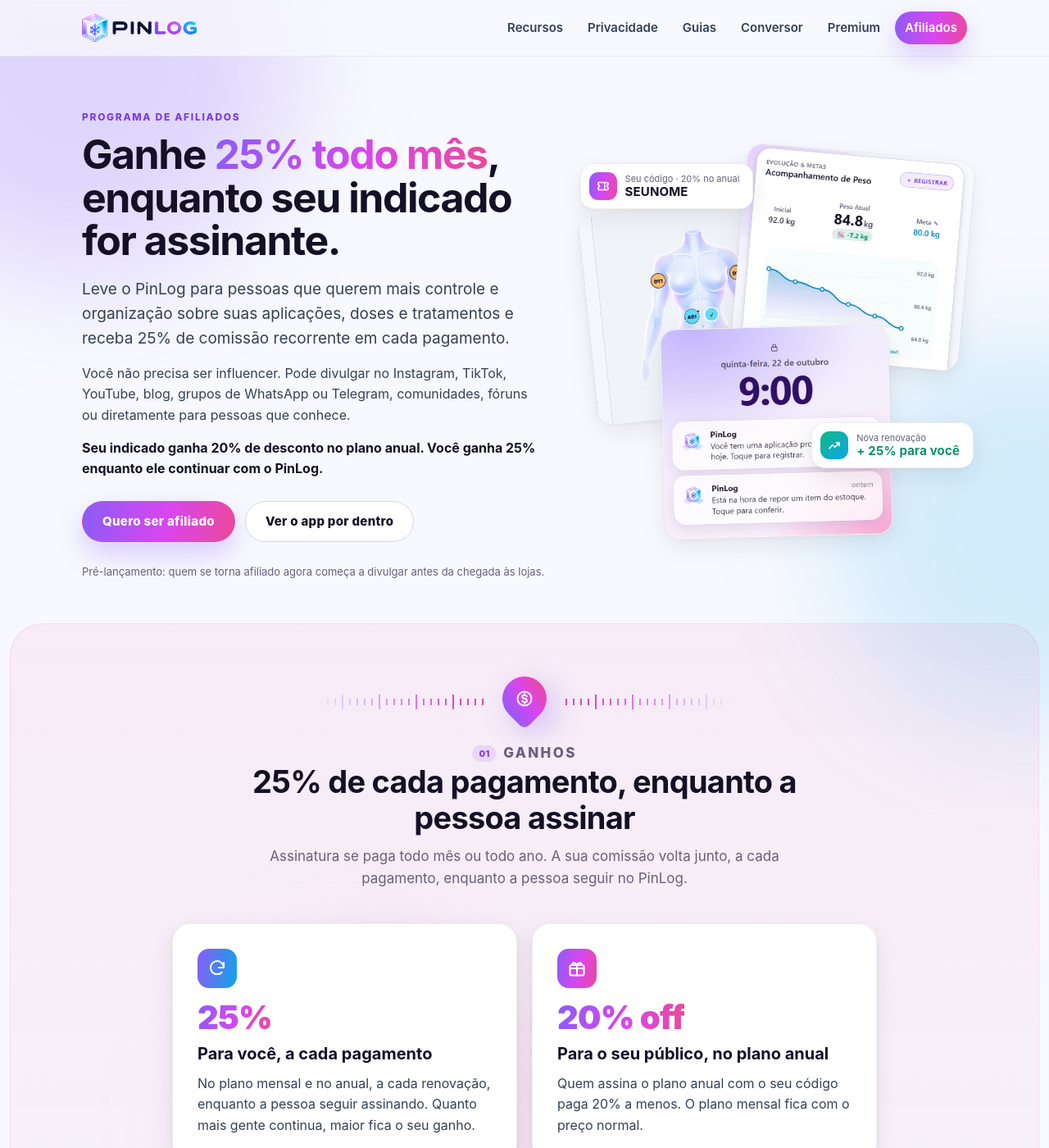
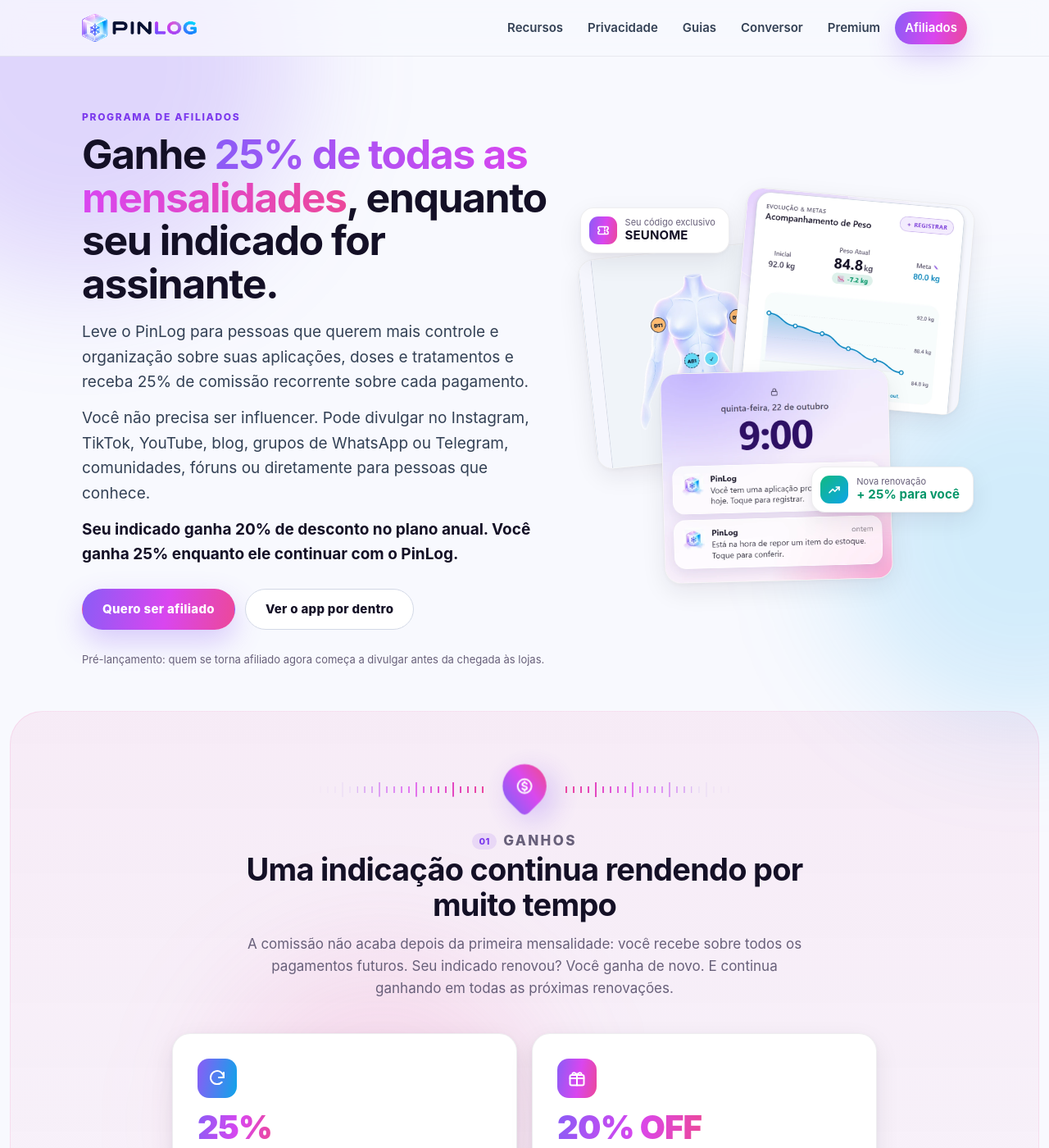
Before and after one commit to klvnblst/pinlog-site, a Jekyll site: the page built from afiliados.html, in a window 1280 px wide and 1400 px high. Shown: the whole window at 82% size. Built offline with Jekyll 4.4.1, drawn with Linux system fonts in a browser that asks for light colours; some of the changed text lies outside the part shown.

Commit message:
Afiliados: novo título e textos de Ganhos, simulador por novos assinantes ao mês acumulando 12 meses, sem o aviso do código e parágrafos do topo com o mesmo tamanho no computador

```diff
--- a/afiliados.html
+++ b/afiliados.html
@@ -13,10 +13,10 @@
   <div class="container hero-grid">
     <div>
       <p class="eyebrow">Programa de afiliados</p>
-      <h1>Ganhe <span class="gradient-text">25% todo mês</span>, enquanto seu indicado for assinante.</h1>
+      <h1>Ganhe <span class="gradient-text">25% de todas as mensalidades</span>, enquanto seu indicado for assinante.</h1>
       <p class="lead">
         Leve o PinLog para pessoas que querem mais controle e organização sobre suas aplicações, doses e tratamentos e
-        receba 25% de comissão recorrente em cada pagamento.
+        receba 25% de comissão recorrente sobre cada pagamento.
       </p>
       <p class="aff-lead-more">
         Você não precisa ser influencer. Pode divulgar no Instagram, TikTok, YouTube, blog, grupos de WhatsApp ou
@@ -36,7 +36,7 @@
       <img class="shot-a" src="{{ '/assets/img/recursos/mapa.webp' | relative_url }}" width="780" height="720" alt="" decoding="async" />
       <img class="shot-b" src="{{ '/assets/img/recursos/peso.webp' | relative_url }}" width="780" height="720" alt="" decoding="async" />
       <img class="shot-c" src="{{ '/assets/img/recursos/lembretes.webp' | relative_url }}" width="780" height="720" alt="" decoding="async" />
-      <span class="aff-chip chip-code"><span class="aff-chip-icon"><svg viewBox="0 0 24 24" fill="none" stroke="currentColor" stroke-width="2.2" stroke-linecap="round" stroke-linejoin="round"><path d="M4 7.5A1.5 1.5 0 0 1 5.5 6h13A1.5 1.5 0 0 1 20 7.5V10a2 2 0 0 0 0 4v2.5a1.5 1.5 0 0 1-1.5 1.5h-13A1.5 1.5 0 0 1 4 16.5V14a2 2 0 0 0 0-4z"/><path d="M14.5 6.5v2M14.5 11v2M14.5 15.5v2"/></svg></span><span><small>Seu código · 20% no anual</small><strong>SEUNOME</strong></span></span>
+      <span class="aff-chip chip-code"><span class="aff-chip-icon"><svg viewBox="0 0 24 24" fill="none" stroke="currentColor" stroke-width="2.2" stroke-linecap="round" stroke-linejoin="round"><path d="M4 7.5A1.5 1.5 0 0 1 5.5 6h13A1.5 1.5 0 0 1 20 7.5V10a2 2 0 0 0 0 4v2.5a1.5 1.5 0 0 1-1.5 1.5h-13A1.5 1.5 0 0 1 4 16.5V14a2 2 0 0 0 0-4z"/><path d="M14.5 6.5v2M14.5 11v2M14.5 15.5v2"/></svg></span><span><small>Seu código exclusivo</small><strong>SEUNOME</strong></span></span>
       <span class="aff-chip chip-earn"><span class="aff-chip-icon"><svg viewBox="0 0 24 24" fill="none" stroke="currentColor" stroke-width="2.2" stroke-linecap="round" stroke-linejoin="round"><path d="M4 17 9.5 11.5l3.5 3.5L20 8"/><path d="M15 8h5v5"/></svg></span><span><small>Nova renovação</small><strong>+ 25% para você</strong></span></span>
     </div>
   </div>
@@ -48,43 +48,37 @@
     <div class="chapter" aria-hidden="true"><span class="chapter-line"></span><span class="chapter-pin"><svg viewBox="0 0 24 24" fill="none" stroke="currentColor" stroke-width="2" stroke-linecap="round" stroke-linejoin="round" aria-hidden="true"><circle cx="12" cy="12" r="8.5"/><path d="M14.8 9.2c-.5-.9-1.6-1.4-2.8-1.4-1.6 0-2.8.9-2.8 2.1 0 2.8 5.8 1.5 5.8 4.3 0 1.2-1.3 2.1-3 2.1-1.3 0-2.4-.6-2.9-1.5M12 6.3v1.5M12 16.6v1.3"/></svg></span><span class="chapter-line"></span></div>
     <div class="section-head">
       <p class="eyebrow"><span class="chapter-num" aria-hidden="true">01</span>Ganhos</p>
-      <h2>25% de cada pagamento, enquanto a pessoa assinar</h2>
-      <p>Assinatura se paga todo mês ou todo ano. A sua comissão volta junto, a cada pagamento, enquanto a pessoa seguir no PinLog.</p>
+      <h2>Uma indicação continua rendendo por muito tempo</h2>
+      <p>A comissão não acaba depois da primeira mensalidade: você recebe sobre todos os pagamentos futuros. Seu indicado renovou? Você ganha de novo. E continua ganhando em todas as próximas renovações.</p>
     </div>
     <div class="earn-grid">
       <div class="card earn-card">
         <span class="icon cool"><svg viewBox="0 0 24 24" fill="none" stroke="currentColor" stroke-width="2" stroke-linecap="round" stroke-linejoin="round" aria-hidden="true"><path d="M20 11a8 8 0 1 0-2.3 5.7"/><path d="M20 5v6h-6"/></svg></span>
         <p class="earn-big">25%</p>
-        <h3>Para você, a cada pagamento</h3>
-        <p>No plano mensal e no anual, a cada renovação, enquanto a pessoa seguir assinando. Quanto mais gente continua, maior fica o seu ganho.</p>
+        <h3>Sua comissão</h3>
+        <p>De todas as mensalidades e renovações dos seus indicados.</p>
       </div>
       <div class="card earn-card">
         <span class="icon"><svg viewBox="0 0 24 24" fill="none" stroke="currentColor" stroke-width="2" stroke-linecap="round" stroke-linejoin="round" aria-hidden="true"><rect x="3.5" y="8" width="17" height="12.5" rx="2"/><path d="M3.5 12h17M12 8v12.5M12 8c-1.6-3.2-5.5-3.6-5.5-1.3C6.5 8 9.3 8 12 8c2.7 0 5.5 0 5.5-1.3 0-2.3-3.9-1.9-5.5 1.3"/></svg></span>
-        <p class="earn-big">20% off</p>
-        <h3>Para o seu público, no plano anual</h3>
-        <p>Quem assina o plano anual com o seu código paga 20% a menos. O plano mensal fica com o preço normal.</p>
+        <p class="earn-big">20% OFF</p>
+        <h3>Benefício para seu público</h3>
+        <p>Desconto exclusivo no plano anual usando seu código.</p>
       </div>
     </div>
-    <p class="code-note">
-      <svg viewBox="0 0 24 24" fill="none" stroke="currentColor" stroke-width="2.2" stroke-linecap="round" stroke-linejoin="round" aria-hidden="true"><circle cx="12" cy="12" r="9"/><path d="M12 8v5M12 16.2v.1"/></svg>
-      <span><strong>Tudo depende do código.</strong> Sem o seu código, a assinatura segue o preço normal da loja: sem desconto para a pessoa e sem comissão para você.</span>
-    </p>
-
     <div class="card sim" id="simulador">
       <div class="sim-inputs">
         <h3>Simule os seus ganhos</h3>
-        <label for="sim-m">Assinantes no plano mensal <output id="sim-m-out" for="sim-m">100</output></label>
-        <input type="range" id="sim-m" min="0" max="1000" step="10" value="100" />
-        <label for="sim-a">Assinantes no plano anual <output id="sim-a-out" for="sim-a">50</output></label>
-        <input type="range" id="sim-a" min="0" max="1000" step="10" value="50" />
+        <label for="sim-m">Novos assinantes por mês no plano mensal <output id="sim-m-out" for="sim-m">10</output></label>
+        <input type="range" id="sim-m" min="0" max="200" step="1" value="10" />
+        <label for="sim-a">Novos assinantes por mês no plano anual <output id="sim-a-out" for="sim-a">5</output></label>
+        <input type="range" id="sim-a" min="0" max="200" step="1" value="5" />
       </div>
       <div class="sim-result" aria-live="polite">
-        <p class="sim-label">Por mês, só com o plano mensal</p>
-        <p class="sim-big" id="sim-month">R$ 372,50</p>
-        <p class="sim-label">Em 12 meses, somando o anual</p>
-        <p class="sim-big sim-year" id="sim-year">R$ 5.658,00</p>
+        <p class="sim-label">Você recebe no 12º mês</p>
+        <p class="sim-big" id="sim-month">R$ 565,80</p>
+        <p class="sim-label">Total ganho em 12 meses</p>
+        <p class="sim-big sim-year" id="sim-year">R$ 4.331,10</p>
       </div>
-      <p class="sim-note">Simulação: todos seguem assinando por 12 meses. 25% de R$ 14,90 por mês no mensal e 25% de R$ 95,04 por ano no anual com 20% de desconto.</p>
     </div>
     <p class="fine">As regras completas (prazo de confirmação, reembolsos e forma de pagamento) vão no contrato do programa.</p>
   </div>
@@ -313,24 +307,32 @@
 </section>
 
 <script>
-  // Simulador de ganhos: 25% de cada pagamento. Valores em centavos para não errar no arredondamento.
+  // Simulador: a pessoa escolhe quantos assinantes novos traz por mês. Quem entra continua pagando nos meses
+  // seguintes, então os ganhos se acumulam. Valores em centavos para não errar no arredondamento.
   (function () {
     var monthly = document.getElementById('sim-m');
     var annual = document.getElementById('sim-a');
     if (!monthly || !annual) return;
-    var MONTHLY_PRICE = 1490; // R$ 14,90
-    var ANNUAL_PRICE = 9504; // R$ 118,80 com 20% de desconto
+    var MONTHLY_PRICE = 1490; // R$ 14,90 por mês
+    var ANNUAL_PRICE = 9504; // R$ 118,80 por ano com 20% de desconto
     var SHARE = 0.25;
+    var MONTHS = 12;
     var money = new Intl.NumberFormat('pt-BR', { style: 'currency', currency: 'BRL' });
     function update() {
       var m = Number(monthly.value);
       var a = Number(annual.value);
-      var perMonth = Math.round(m * MONTHLY_PRICE * SHARE);
-      var perYear = perMonth * 12 + Math.round(a * ANNUAL_PRICE * SHARE);
+      var lastMonth = 0;
+      var total = 0;
+      for (var month = 1; month <= MONTHS; month += 1) {
+        // Mensal: todos que entraram até este mês pagam de novo. Anual: só quem entrou neste mês paga (uma vez no ano).
+        var income = month * m * MONTHLY_PRICE * SHARE + a * ANNUAL_PRICE * SHARE;
+        total += income;
+        lastMonth = income;
+      }
       document.getElementById('sim-m-out').textContent = m;
       document.getElementById('sim-a-out').textContent = a;
-      document.getElementById('sim-month').textContent = money.format(perMonth / 100);
-      document.getElementById('sim-year').textContent = money.format(perYear / 100);
+      document.getElementById('sim-month').textContent = money.format(Math.round(lastMonth) / 100);
+      document.getElementById('sim-year').textContent = money.format(Math.round(total) / 100);
     }
     monthly.addEventListener('input', update);
     annual.addEventListener('input', update);
--- a/assets/css/site.css
+++ b/assets/css/site.css
@@ -2070,6 +2070,13 @@
   color: var(--text);
 }
 
+/* No computador, os três parágrafos do topo com o mesmo tamanho do primeiro */
+@media (min-width: 881px) {
+  .aff-lead-more {
+    font-size: clamp(17px, 2.2vw, 19px);
+  }
+}
+
 .aff-collage {
   position: relative;
   height: 470px;
@@ -2292,28 +2299,6 @@
   margin-top: 8px;
 }
 
-.code-note {
-  max-width: 860px;
-  margin: 18px auto 0;
-  display: flex;
-  align-items: flex-start;
-  gap: 12px;
-  padding: 14px 18px;
-  border-radius: var(--radius-md);
-  background: rgba(236, 72, 153, 0.08);
-  border: 1px solid rgba(236, 72, 153, 0.22);
-  color: var(--text-2);
-  font-size: 15px;
-}
-
-.code-note svg {
-  flex: none;
-  width: 22px;
-  height: 22px;
-  margin-top: 1px;
-  color: var(--magenta);
-}
-
 .sim {
   max-width: 860px;
   margin: 24px auto 0;
@@ -2339,6 +2324,8 @@
 }
 
 .sim output {
+  flex: none;
+  align-self: flex-start;
   min-width: 54px;
   padding: 1px 10px;
   border-radius: var(--radius-pill);
```
